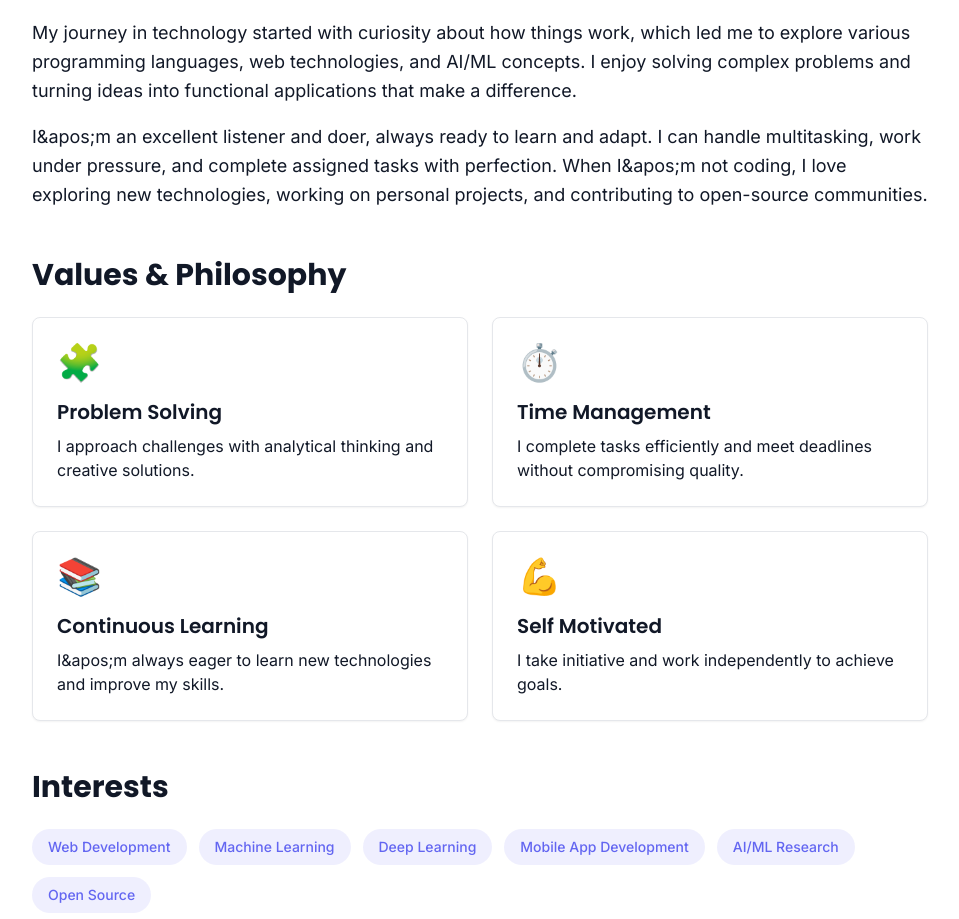
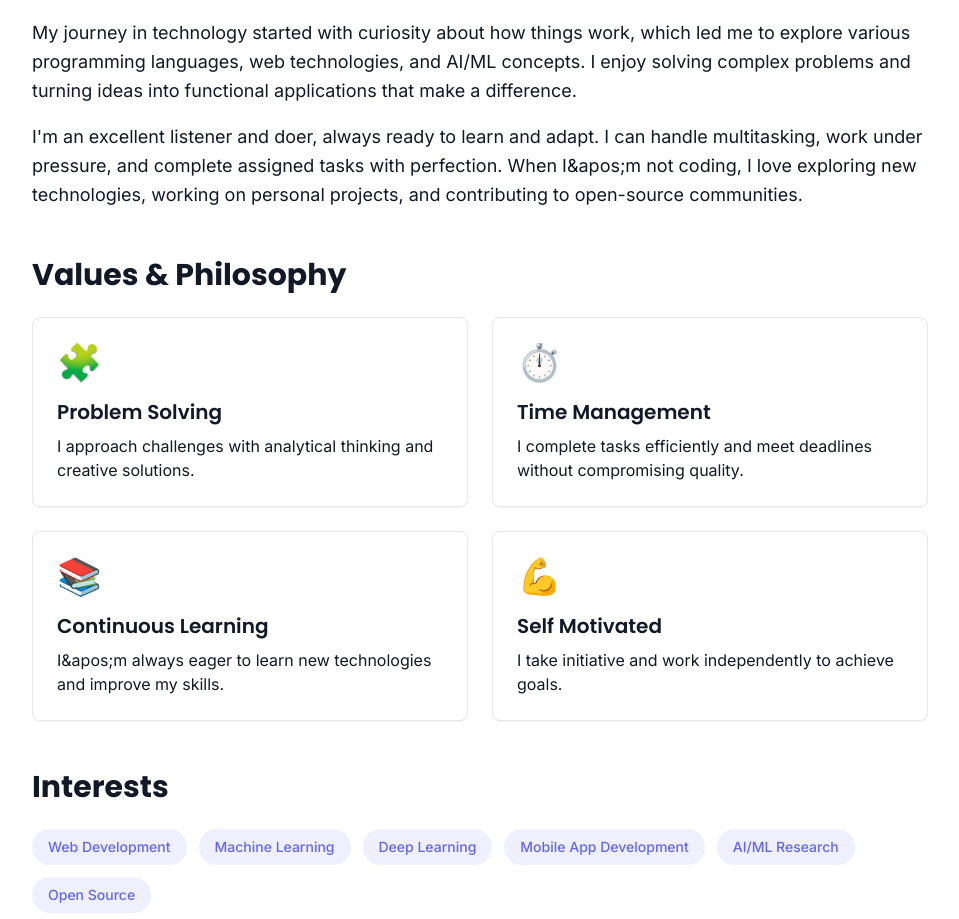
Before and after one commit to Sai-Naman-Gangiredla/PORTFOLIO, a Next.js app: page /about in a window 1280 px wide. Shown: the part 1166-2085 px from the top of the page, without its empty margins (160-1119 px from the left). Built offline with nearby package versions, Linux system fonts and the light colour scheme.

Commit message:
Fix formatting issues in personal bio section

```diff
--- a/src/data/personal.ts
+++ b/src/data/personal.ts
@@ -7,7 +7,7 @@ export const personalInfo = {
   bio: [
     "I'm a Computer Science Engineering student at VIT-AP University with a passion for building innovative solutions using cutting-edge technologies. As a fresher, I bring fresh perspectives, enthusiasm, and a strong foundation in both web development and machine learning.",
     "My journey in technology started with curiosity about how things work, which led me to explore various programming languages, web technologies, and AI/ML concepts. I enjoy solving complex problems and turning ideas into functional applications that make a difference.",
-    "I&apos;m an excellent listener and doer, always ready to learn and adapt. I can handle multitasking, work under pressure, and complete assigned tasks with perfection. When I&apos;m not coding, I love exploring new technologies, working on personal projects, and contributing to open-source communities."
+    "I'm an excellent listener and doer, always ready to learn and adapt. I can handle multitasking, work under pressure, and complete assigned tasks with perfection. When I&apos;m not coding, I love exploring new technologies, working on personal projects, and contributing to open-source communities."
   ],
   tagline: "Building innovative solutions with code, creativity, and continuous learning",
   socialLinks: {
```
